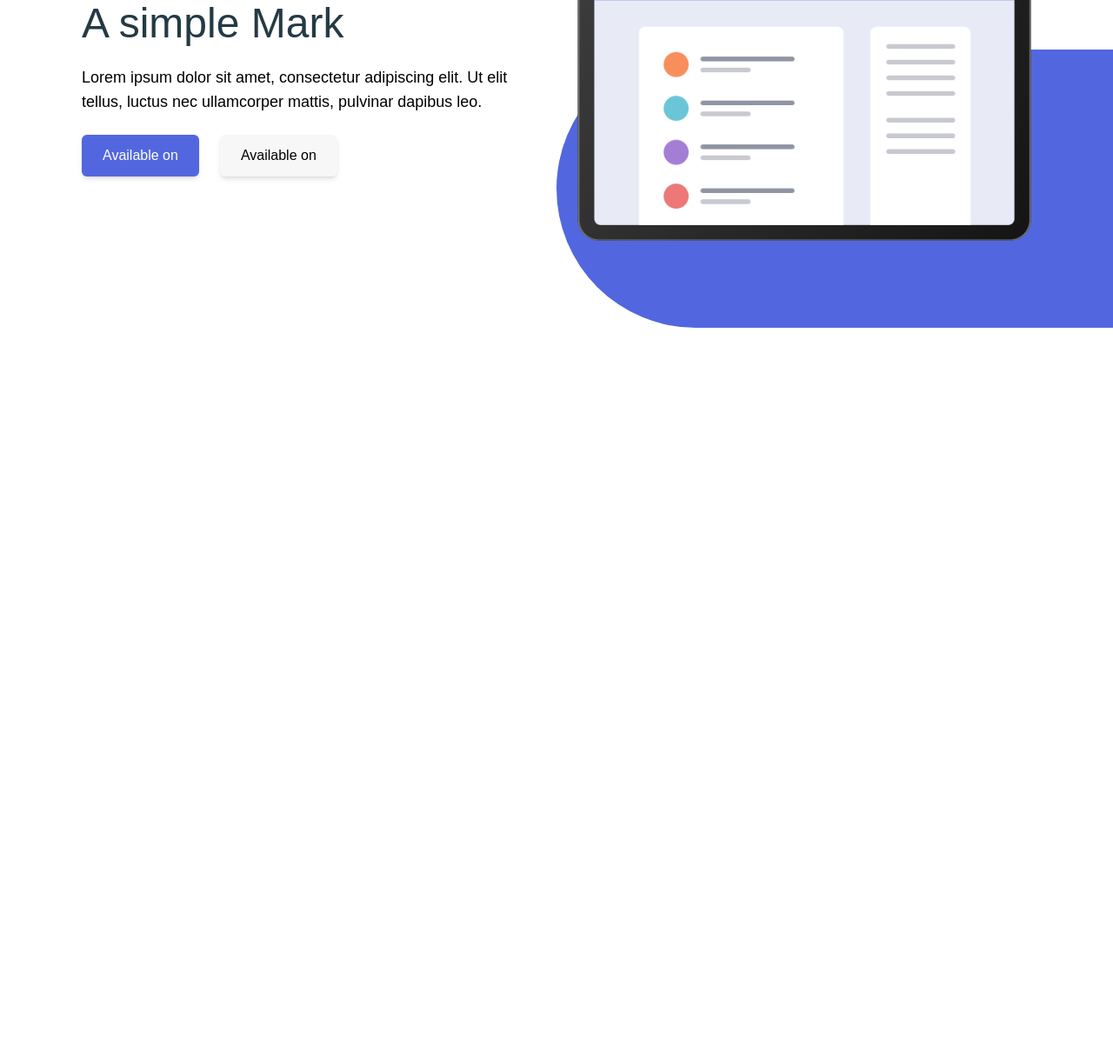
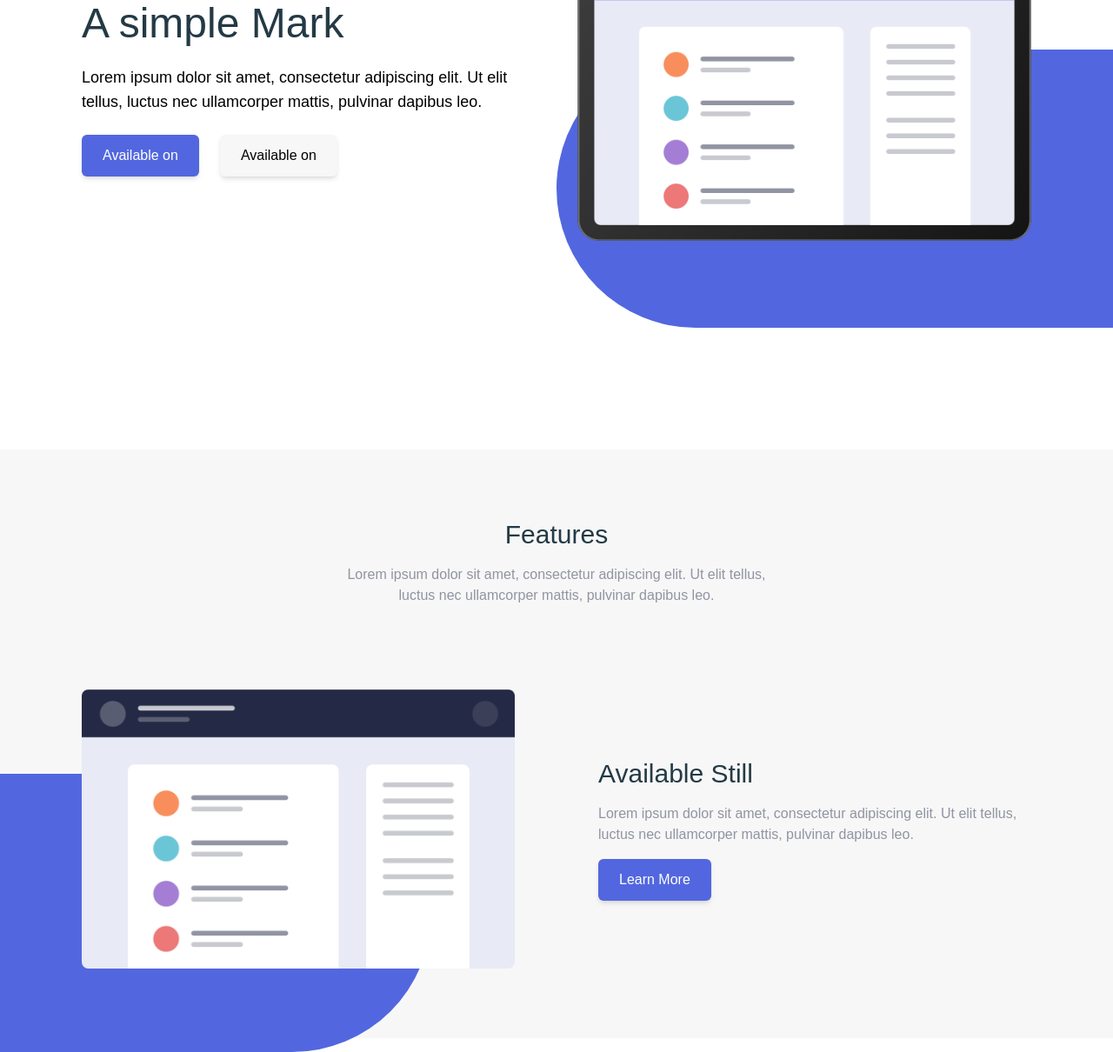
Before and after one commit to theclassical-dev/tailwind-refresher-template, a website: page public/index.html in a window 1280 px wide. Shown: the part 303-1513 px from the top of the page at 87% size. Before the commit the page ends 800 px from the top, so only its background shows below. Drawn offline with Linux system fonts and the light colour scheme.

Commit message:
second section completed

```diff
--- a/public/index.html
+++ b/public/index.html
@@ -43,7 +43,35 @@
             </div>
         </div>
         <!-- round shape -->
-        <div class="hidden md:block overflow:hidden bg-t-purple rounded-l-full absolute h-80 w-2/4 top-32 right-0"></div>
+        <div class="hidden md:block overflow-hidden bg-t-purple rounded-l-full absolute h-80 w-2/4 top-32 right-0 lg: -bottom-28"></div>
+    </section>
+
+    <section class="bg-t-white py-20 mt-20 lg:mt-60">
+        <!-- heading -->
+        <div class="sm:w-3/4 lg:w-5/12 mx-auto px-2">
+            <h1 class="text-3xl text-center text-t-blue">Features</h1>
+            <p class="text-center text-t-gray mt-4">Lorem ipsum dolor sit amet, consectetur adipiscing elit. Ut elit tellus, luctus nec ullamcorper mattis, pulvinar dapibus leo. </p>
+        </div>
+        <!-- Feature Details -->
+        <div class="relative mt-20 lg:mt-24">
+            <div class="container flex flex-col lg:flex-row items-center justtify-center gap-x-24">
+                <!-- image -->
+                <div class="flex flex-1 justify-center z-10 mb-10 lg:mb-0">
+                    <img class="w-5/6 h-5/6 sm:w-3/4 sm:h-3/4 md:w-full md:h-full" src="./imgs/03.png" />
+                </div>
+                <!-- content -->
+                <div class="flex flex-1 flex-col items-center lg:items-start">
+                    <h1 class="text-3xl text-t-blue">Available Still</h1>
+                    <p class="text-center text-t-gray my-4 lg:text-left sm:w-3/4 lg:w-full">
+                        Lorem ipsum dolor sit amet, consectetur adipiscing elit.
+                        Ut elit tellus, luctus nec ullamcorper mattis, pulvinar dapibus leo.
+                    </p>
+                    <button type="button" class="btn btn-purple hover:bg-t-white hover:text-black">Learn More</button>
+                </div>
+            </div>
+            <!-- round shape -->
+            <div class="hidden lg:block overflow-hidden bg-t-purple rounded-r-full absolute h-80 w-2/4 -bottom-24 -left-36"></div>
+        </div>
     </section>
 </body>
 </html>
```
Also changed, not shown: public/imgs/03.png (renamed from public/imgs/illustration-features-tab-1.png), public/style.css.
